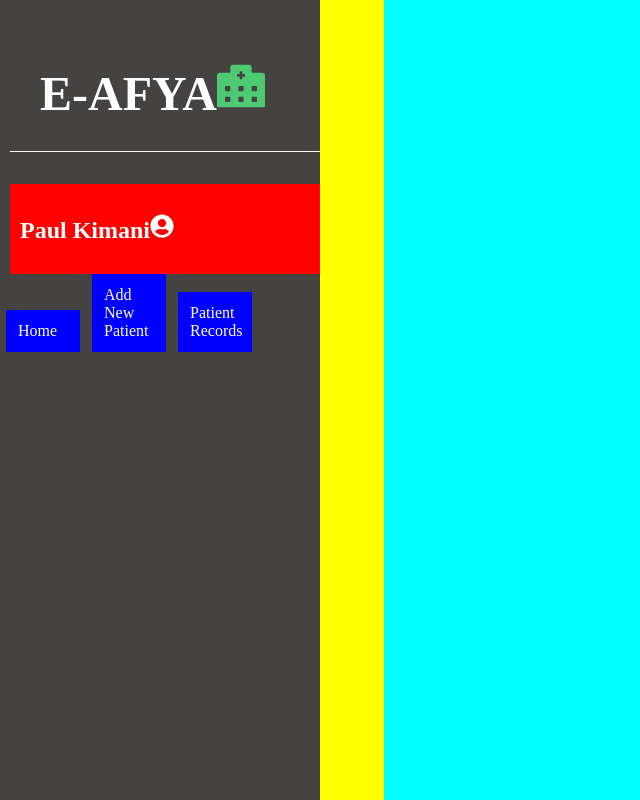
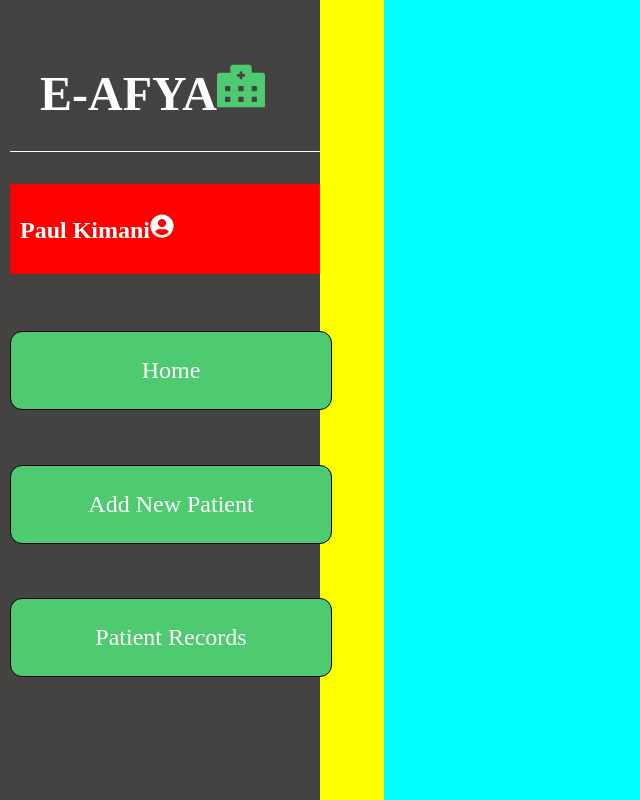
Before and after one commit to elviskim18/E-AFYA, a React (Create React App) app: page / in a window 1280 px wide. Shown: the whole page, without its empty margins (0-640 px from the left). Built offline with nearby package versions, Linux system fonts and the light colour scheme.

Commit message:
add styling to the links

```diff
--- a/src/components/Nav.js
+++ b/src/components/Nav.js
@@ -2,15 +2,7 @@ import React from "react";
 import {NavLink } from "react-router-dom";
 import { FaHospitalAlt,FaUserCircle} from "react-icons/fa";
 
-const linkStyles = {
-    display: "inline-block",
-    width: "50px",
-    padding: "12px",
-    margin: "0 6px 6px",
-    background: "blue",
-    textDecoration: "none",
-    color: "white",
-  };
+
 
 function Nav (){
     return (
@@ -30,15 +22,15 @@ function Nav (){
           </h2>
         </div>
         <div className="Navlinks">
-          <NavLink to="home" exact style={linkStyles}>
+          <NavLink to="home" exact className="linkstyles">
             Home
           </NavLink>
 
-          <NavLink to="newpatient" exact style={linkStyles}>
+          <NavLink to="newpatient" exact className="linkstyles">
             Add New Patient
           </NavLink>
 
-          <NavLink to="patientrecords" exact style={linkStyles}>
+          <NavLink to="patientrecords" exact className="linkstyles">
             Patient Records
           </NavLink>
         </div>
--- a/src/css/_nav.scss
+++ b/src/css/_nav.scss
@@ -22,6 +22,25 @@
         background-color: red;
         margin-left: 10px;
     }
+    .Navlinks{
+        margin-top: 30px;
+        height: 400px;
+        display: flex;
+        flex-direction: column;
+        justify-content: space-around;
+        .linkstyles{
+           margin-left: 10px;
+           text-decoration: none;
+           width: 270px;
+           text-align: center;
+           padding: 25px;
+           color: white;
+           background-color: $color-theme;
+           border: 1px solid black;
+           border-radius: 12px;
+           font-size: 1.5em;
+        }
+    }
 
 
 }
--- a/src/css/index.scss
+++ b/src/css/index.scss
@@ -1,5 +1,5 @@
 @import "./app";
-@import "./header";
+@import "./home";
 @import "./main";
 @import "./nav";
 @import "./variables";
```
Also changed, not shown: src/css/_header.scss (deleted), src/css/_home.scss (added).
